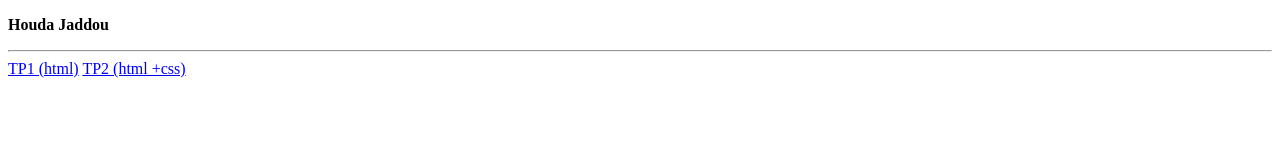
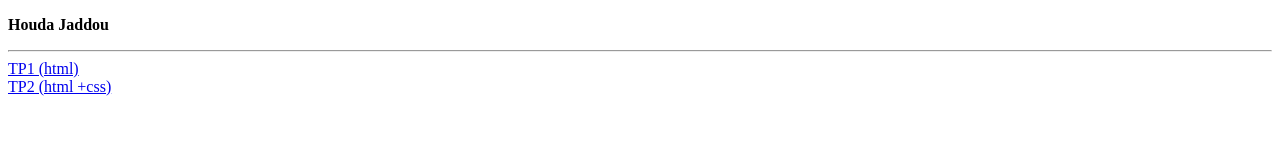
Before and after one commit to Houda-20/Houda-20.github.io, a plain HTML site: page index.html in a window 1280 px wide. Drawn offline with Linux system fonts and the light colour scheme.

Commit message:
Update index.html

```diff
--- a/index.html
+++ b/index.html
@@ -7,7 +7,7 @@
     <p>
       <strong>Houda Jaddou</strong>
       <hr>
-    <a href="CV.html">TP1 (html)</a>
+    <a href="CV.html">TP1 (html)</a><br>
     <a href="cv(css).html">TP2 (html +css)</a>
       </p>
   </body>
```
